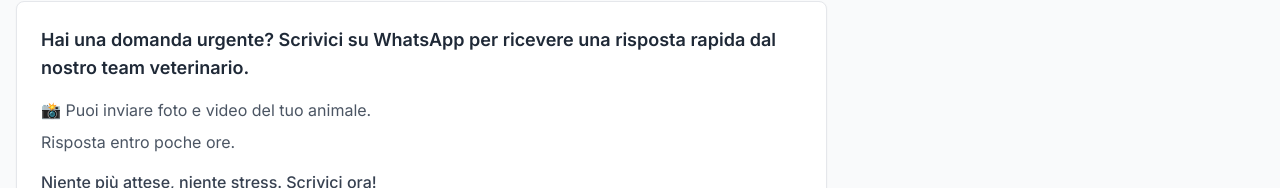
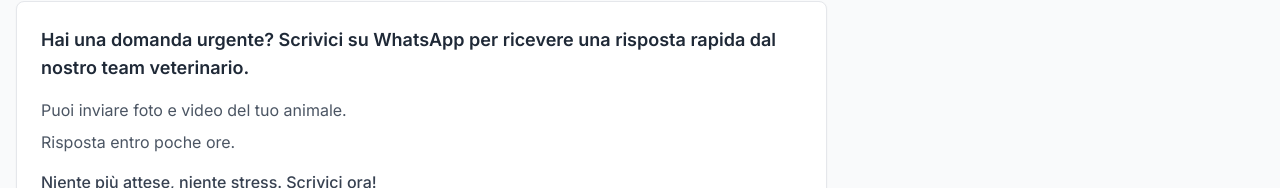
Before and after one commit to ReeDiscordia/italiavet.it, a React (Vite) app: page / in a window 1280 px wide. Shown: the part 1433-1621 px from the top of the page. Built offline with nearby package versions, Linux system fonts and the light colour scheme.

Commit message:
Visual edit in Lovable
Edited UI in Lovable

```diff
--- a/src/pages/Index.tsx
+++ b/src/pages/Index.tsx
@@ -56,9 +56,7 @@ const Index = () => {
             <div className="mt-8 bg-white p-6 rounded-lg border border-gray-200 shadow-sm">
               <h3 className="text-lg font-semibold text-gray-800 mb-4">Hai una domanda urgente? Scrivici su WhatsApp per ricevere una risposta rapida dal nostro team veterinario.</h3>
               <div className="space-y-2 mb-4">
-                <p className="text-gray-600 flex items-center gap-2">
-                  📸 Puoi inviare foto e video del tuo animale.
-                </p>
+                <p className="text-gray-600 flex items-center gap-2">Puoi inviare foto e video del tuo animale.</p>
                 <p className="text-gray-600 flex items-center gap-2">Risposta entro poche ore.</p>
               </div>
               <p className="text-gray-700 mb-4 font-medium">Niente più attese, niente stress. Scrivici ora!</p>
```
